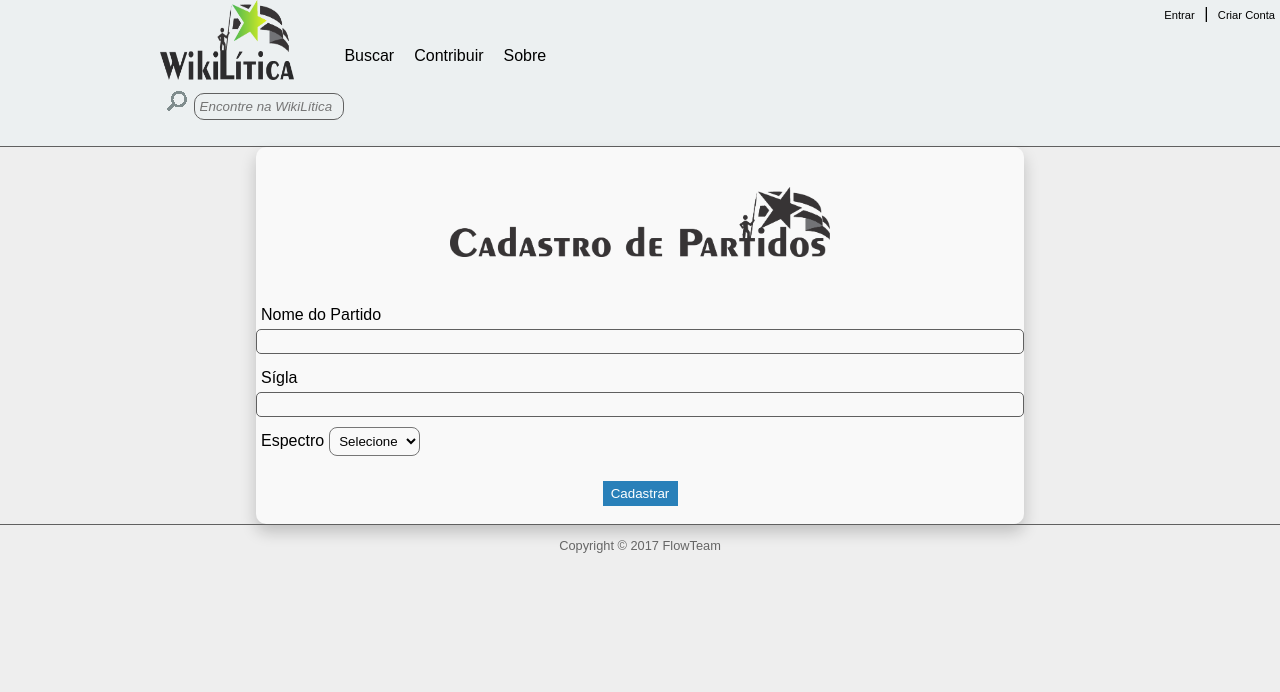
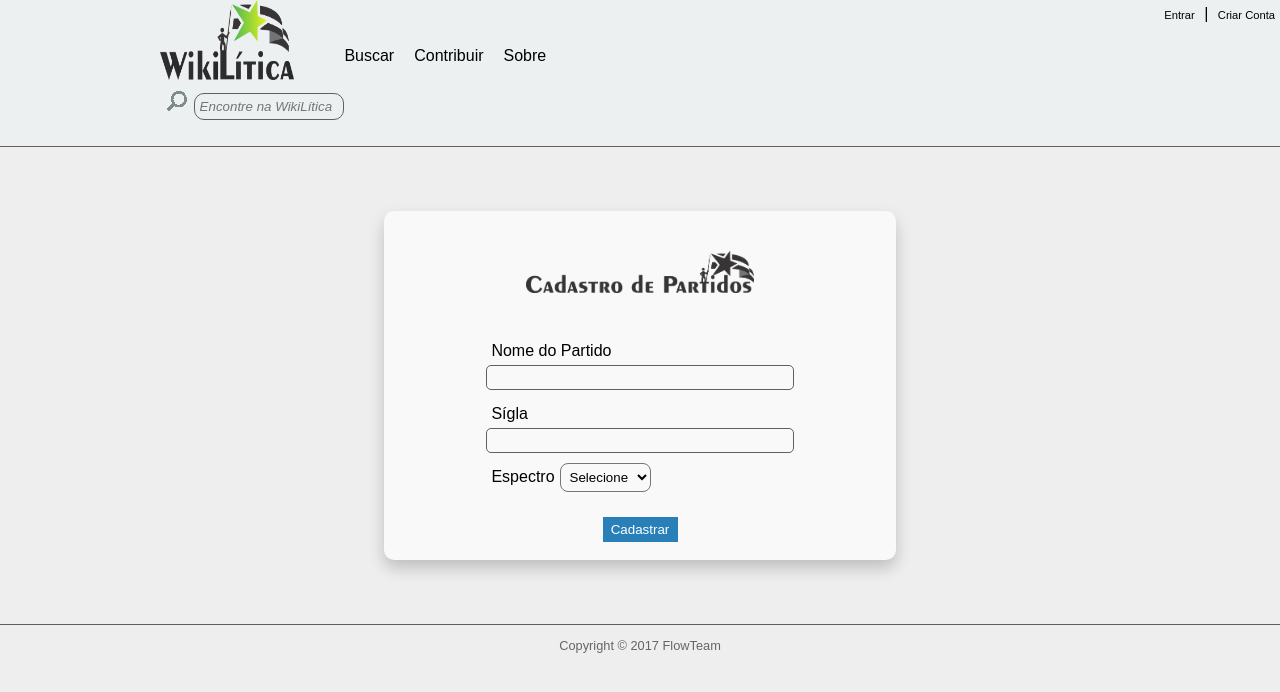
Before and after one commit to arthurfalcao/wikilitica, a PHP site: page /templates/partido.php in a window 1280 px wide. Shown: the top 692 px of the page. Run offline with PHP 8.4, Linux system fonts and the light colour scheme.

Commit message:
fixed css

```diff
--- a/static/css/login.css
+++ b/static/css/login.css
@@ -24,7 +24,7 @@ body{
 	height: 140%;
 	padding: 40px;
 }
-#cadastroEstilo{
+.cadastroEstilo{
 	    width: 60%;
 	    margin: auto;
 }
--- a/templates/candidato.php
+++ b/templates/candidato.php
@@ -29,7 +29,7 @@ $stmt_est->execute();
 		<a href="./cadastro_candidato.html">
 			<img  class="imagemCaixa" src="../static/img/logo c_politco.png" alt="logo">
 		</a>
-		<form id = "cadastroEstilo" name="cadastro" action="cadastro_candidato.php" method="post">
+		<form class = "cadastroEstilo" name="cadastro" action="cadastro_candidato.php" method="post">
 			<label for="nome" class="l1">Nome</label><br>
 			<input required type="text" name="nome" id="nome"><br>
 			<label for="sexo" class="l1">Sexo</label>
--- a/templates/estado.php
+++ b/templates/estado.php
@@ -13,7 +13,7 @@
 		<a href="./estado.html">
 			<img  class="imagemCaixa" src="../static/img/logo_c_cidade-estado.png" alt="logo">
 		</a>
-		<form id = "cadastroEstilo" name="cadastro_estado" action="cadastro_estado.php" method="post">
+		<form class = "cadastroEstilo" name="cadastro_estado" action="cadastro_estado.php" method="post">
 			<input type="hidden" name="id_estado">
 			<label for="estado" class="l1">Estado</label><br>
 			<input required type="text" name="estado" id="estado"><br>
--- a/templates/partido.php
+++ b/templates/partido.php
@@ -9,9 +9,9 @@
 <body>
 	<?php include "cabecalho.php" ?>
 	<section>
-		<div id = "cadastroEstilo" class ="caixa" id="cadastro_partido">
+		<div class ="caixa" id="cadastro_partido">
 			<a><img  class="imagemCaixa"  src="../static/img/logo c_partido.png" alt="logo" height="20px" width="80px"></a>
-			<form name="cadastro" action="cadastro_partido.php" method="post">
+			<form class = "cadastroEstilo" name="cadastro" action="cadastro_partido.php" method="post">
 				<input type="hidden" name="id_partido">
 				<label for="nome" class="l1">Nome do Partido</label>
 				<input required type="text" name="nome" id="nome">
```
